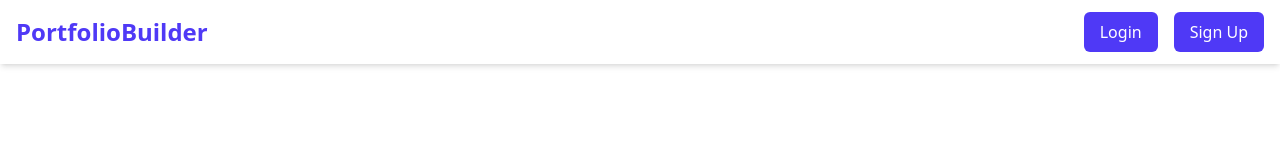
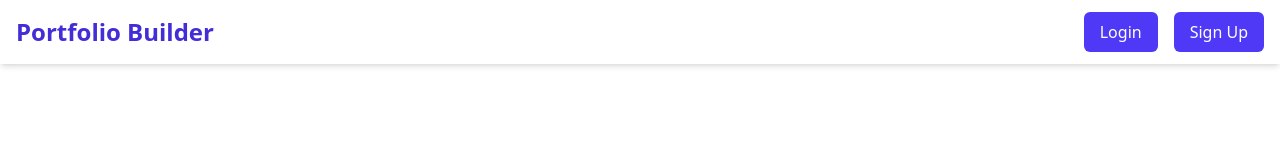
Before and after one commit to SunehaMariam/final-hacathon-backend, a React (Vite) app: page / in a window 1280 px wide. Shown: the top 160 px of the page. Built offline with nearby package versions, Linux system fonts and the light colour scheme.

Commit message:
styled navbar

```diff
--- a/src/components/Navbar.jsx
+++ b/src/components/Navbar.jsx
@@ -9,8 +9,8 @@ export default function Navbar() {
     <nav className="bg-white shadow-md sticky top-0 z-50">
       <div className="max-w-7xl mx-auto px-4 py-3 flex justify-between items-center">
         {/* Logo */}
-        <Link to="/" className="text-2xl font-bold text-indigo-600">
-          PortfolioBuilder
+        <Link to="/" className="text-2xl font-bold text-indigo-700">
+          Portfolio Builder
         </Link>
 
         {/* Desktop Links */}
```
